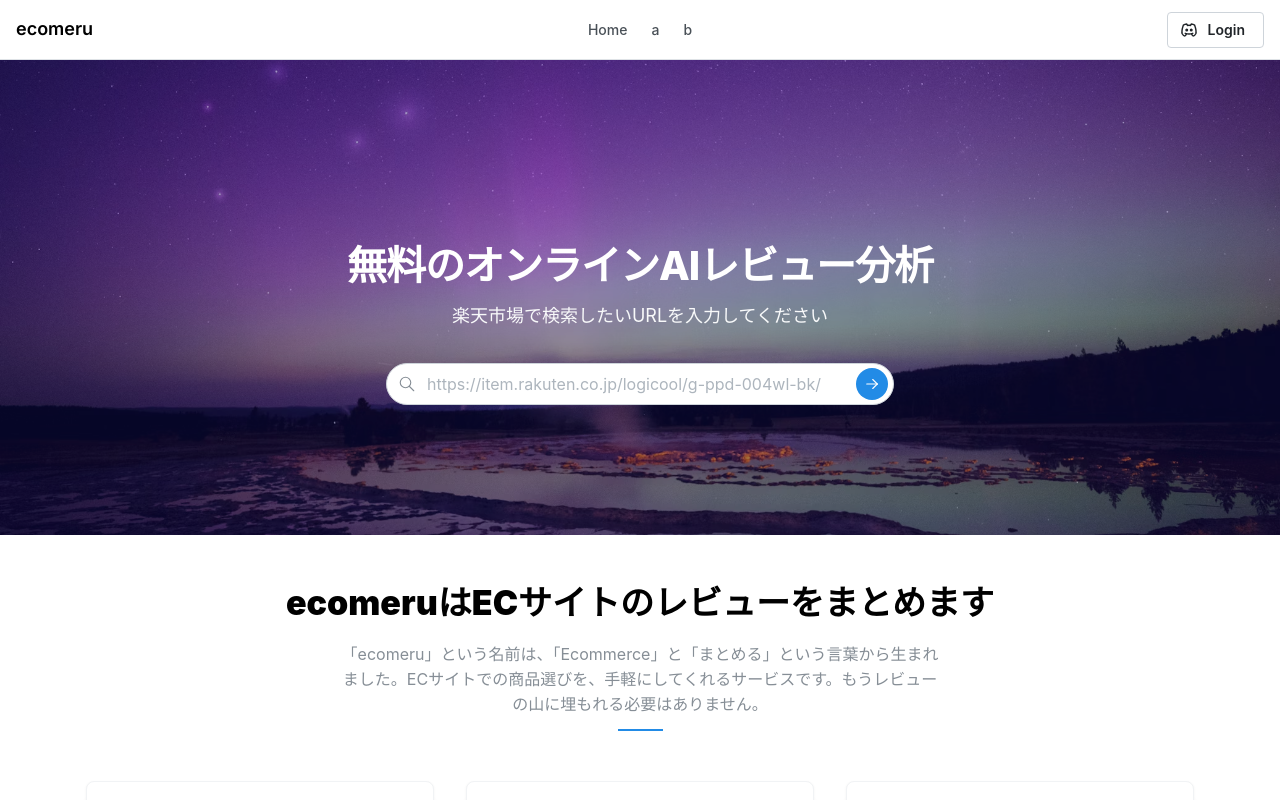
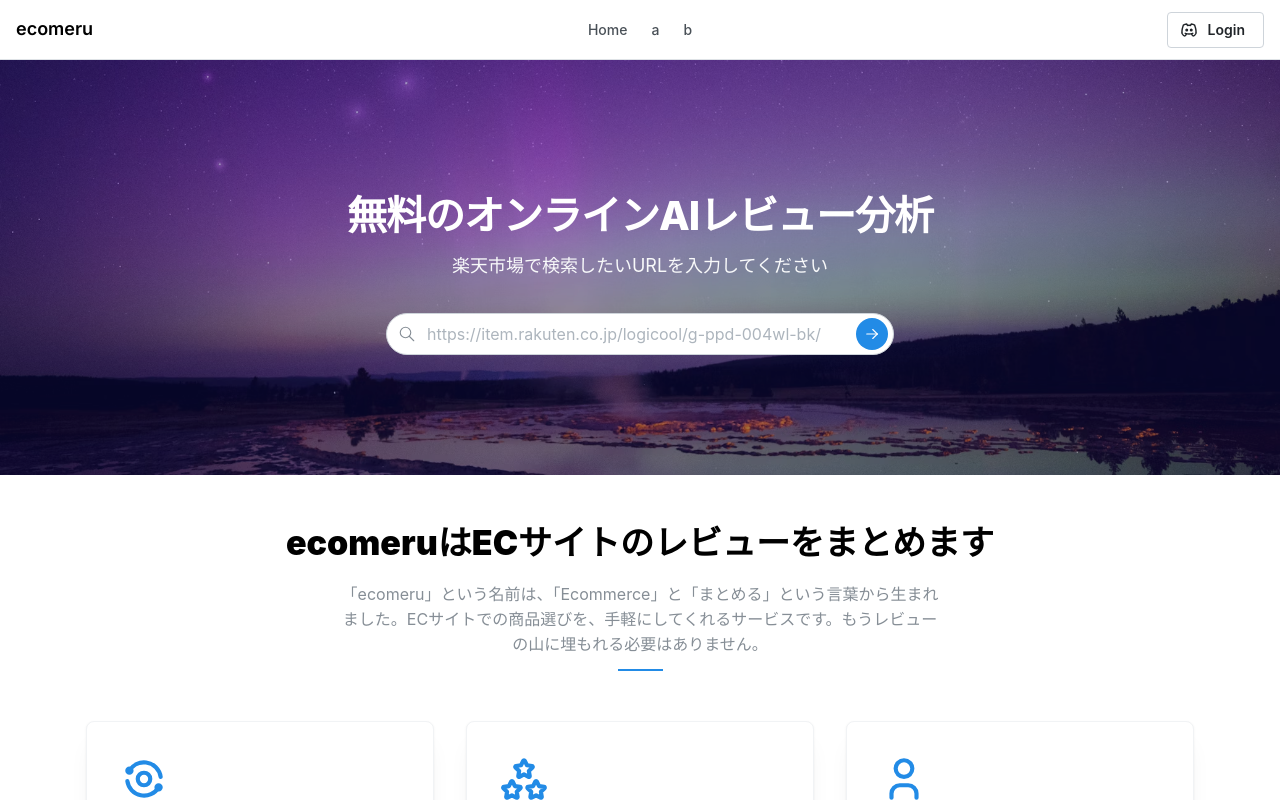
Before and after one commit to hellonagi/ecomeru, a Next.js app in the folder front/: page / in a window 1280 px wide. Shown: the top 800 px of the page. Built offline with nearby package versions, Linux system fonts and the light colour scheme.

Commit message:
fix Hero position

```diff
--- a/front/components/home/Hero.module.css
+++ b/front/components/home/Hero.module.css
@@ -1,13 +1,13 @@
 .wrapper {
   position: relative;
-  padding-top: rem(180px);
-  padding-bottom: rem(130px);
+  padding-top: rem(130px);
+  padding-bottom: rem(120px);
   background-size: cover;
   background-position: center;
 
   @media (max-width: $mantine-breakpoint-xs) {
-    padding-top: rem(80px);
-    padding-bottom: rem(50px);
+    padding-top: rem(100px);
+    padding-bottom: rem(80px);
   }
 }
 
```
